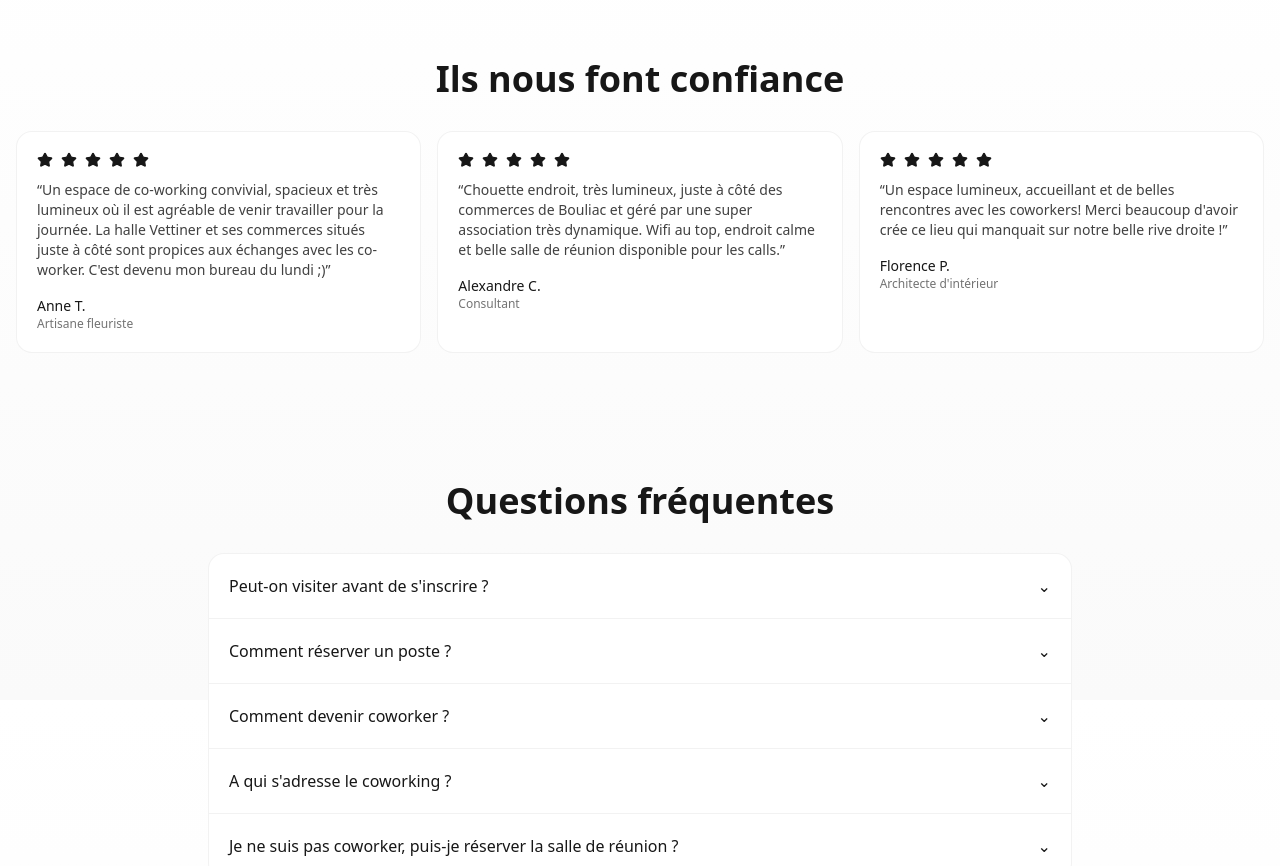
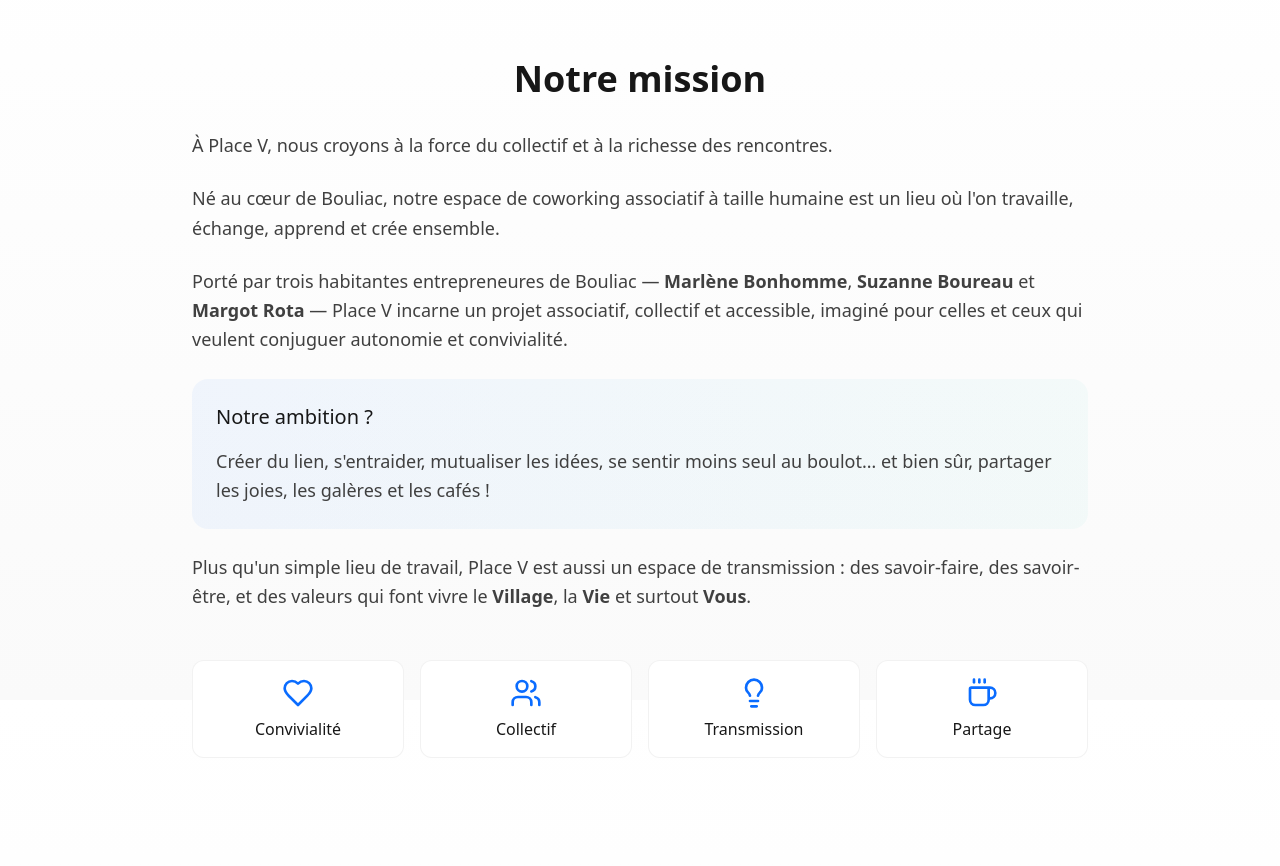
Before and after one commit to Pierre-C/placev-site, a Next.js app: page / in a window 1280 px wide. Shown: the part 2500-3366 px from the top of the page. Built offline with nearby package versions, Linux system fonts and the light colour scheme.

Commit message:
feat: Add Mission section with founders and values

```diff
--- a/app/page.tsx
+++ b/app/page.tsx
@@ -4,6 +4,7 @@ import { Hero } from '@/components/sections/Hero'
 import { Amenities } from '@/components/sections/Amenities'
 import { Plans } from '@/components/sections/Plans'
 import { Gallery } from '@/components/sections/Gallery'
+import { Mission } from '@/components/sections/Mission'
 import { Testimonials } from '@/components/sections/Testimonials'
 import { FAQ } from '@/components/sections/FAQ'
 import { ContactBlock } from '@/components/sections/ContactBlock'
@@ -15,6 +16,7 @@ export default function Page() {
       <Amenities />
       <Plans />
       <Gallery />
+      <Mission />
       <Testimonials />
       <FAQ />
       <ContactBlock />
--- /dev/null
+++ b/components/sections/Mission.tsx
@@ -0,0 +1,93 @@
+// components/sections/Mission.tsx
+"use client";
+import { motion } from "framer-motion";
+import { Heart, Users, Lightbulb, Coffee } from "lucide-react";
+
+export function Mission() {
+  return (
+    <section className="mx-auto max-w-7xl px-4 py-16">
+      <div className="mx-auto max-w-4xl">
+        <motion.div
+          initial={{ opacity: 0, y: 12 }}
+          whileInView={{ opacity: 1, y: 0 }}
+          viewport={{ once: true }}
+          transition={{ duration: 0.6 }}
+          className="text-center"
+        >
+          <h2 className="text-3xl font-semibold md:text-4xl">Notre mission</h2>
+        </motion.div>
+
+        <motion.div
+          initial={{ opacity: 0, y: 12 }}
+          whileInView={{ opacity: 1, y: 0 }}
+          viewport={{ once: true }}
+          transition={{ duration: 0.6, delay: 0.1 }}
+          className="mt-8 space-y-6 text-lg text-neutral-700 leading-relaxed"
+        >
+          <p>
+            À Place V, nous croyons à la force du collectif et à la richesse
+            des rencontres.
+          </p>
+
+          <p>
+            Né au cœur de Bouliac, notre espace de coworking associatif à
+            taille humaine est un lieu où l'on travaille, échange, apprend et
+            crée ensemble.
+          </p>
+
+          <p>
+            Porté par trois habitantes entrepreneures de Bouliac —{" "}
+            <strong>Marlène Bonhomme</strong>,{" "}
+            <strong>Suzanne Boureau</strong> et <strong>Margot Rota</strong> —
+            Place V incarne un projet associatif, collectif et accessible,
+            imaginé pour celles et ceux qui veulent conjuguer autonomie et
+            convivialité.
+          </p>
+
+          <div className="bg-gradient-to-r from-placev-blue/5 to-placev-mint/5 rounded-2xl p-6 my-8">
+            <p className="text-xl font-medium text-neutral-900 mb-4">
+              Notre ambition ?
+            </p>
+            <p>
+              Créer du lien, s'entraider, mutualiser les idées, se sentir moins
+              seul au boulot… et bien sûr, partager les joies, les galères et
+              les cafés !
+            </p>
+          </div>
+
+          <p>
+            Plus qu'un simple lieu de travail, Place V est aussi un espace de
+            transmission : des savoir-faire, des savoir-être, et des valeurs
+            qui font vivre le <strong>Village</strong>, la <strong>Vie</strong>{" "}
+            et surtout <strong>Vous</strong>.
+          </p>
+        </motion.div>
+
+        <motion.div
+          initial={{ opacity: 0, y: 12 }}
+          whileInView={{ opacity: 1, y: 0 }}
+          viewport={{ once: true }}
+          transition={{ duration: 0.6, delay: 0.2 }}
+          className="mt-12 grid gap-4 sm:grid-cols-2 md:grid-cols-4"
+        >
+          {[
+            { icon: Heart, label: "Convivialité" },
+            { icon: Users, label: "Collectif" },
+            { icon: Lightbulb, label: "Transmission" },
+            { icon: Coffee, label: "Partage" },
+          ].map((item, i) => (
+            <div
+              key={i}
+              className="flex flex-col items-center gap-2 rounded-xl border border-black/5 bg-white p-4 text-center"
+            >
+              <item.icon className="h-8 w-8 text-placev-blue" />
+              <span className="font-medium text-neutral-900">
+                {item.label}
+              </span>
+            </div>
+          ))}
+        </motion.div>
+      </div>
+    </section>
+  );
+}
--- a/components/sections/Plans.tsx
+++ b/components/sections/Plans.tsx
@@ -36,6 +36,7 @@ const plans = [
 ];
 
 export function Plans() {
+  const mailtoLink = `mailto:${SITE.email}?subject=Demande de renseignements - PlaceV Coworking&body=Bonjour,%0D%0A%0D%0AJe souhaite obtenir plus d'informations sur vos espaces de coworking.%0D%0A%0D%0ACordialement`;
   return (
     <section id="offres" className="mx-auto max-w-7xl px-4 py-16">
       <div className="mb-10 text-center">
@@ -82,7 +83,7 @@ export function Plans() {
       </div>
       <div className="grid gap-4 md:grid-cols-1 text-center pt-10">
         <Link
-          href="/contact"
+          href={mailtoLink}
           className="block text-center mx-auto rounded-lg bg-gradient-to-r from-placev-blue to-placev-mint px-4 py-2 text-white"
         >
           En savoir plus
```
Also changed, not shown: components/sections/Hero.tsx (line endings or trailing spaces).
